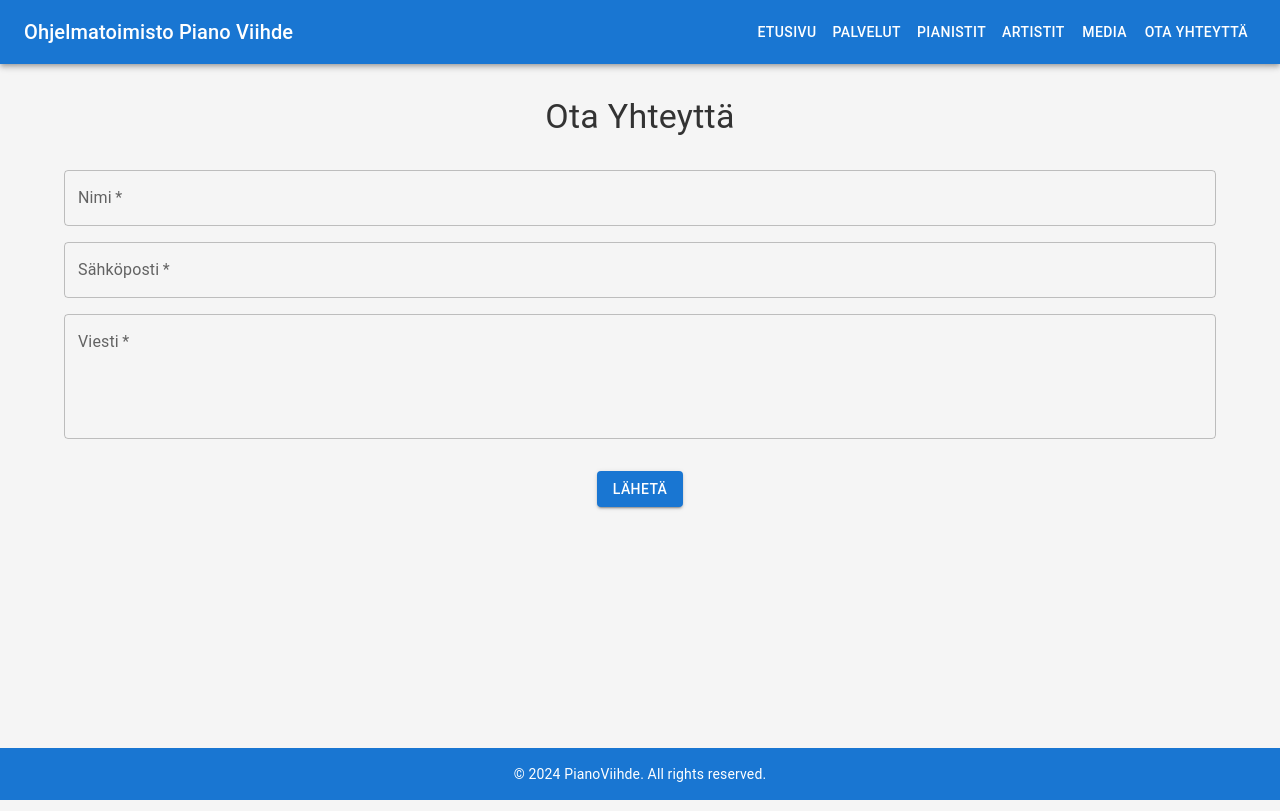
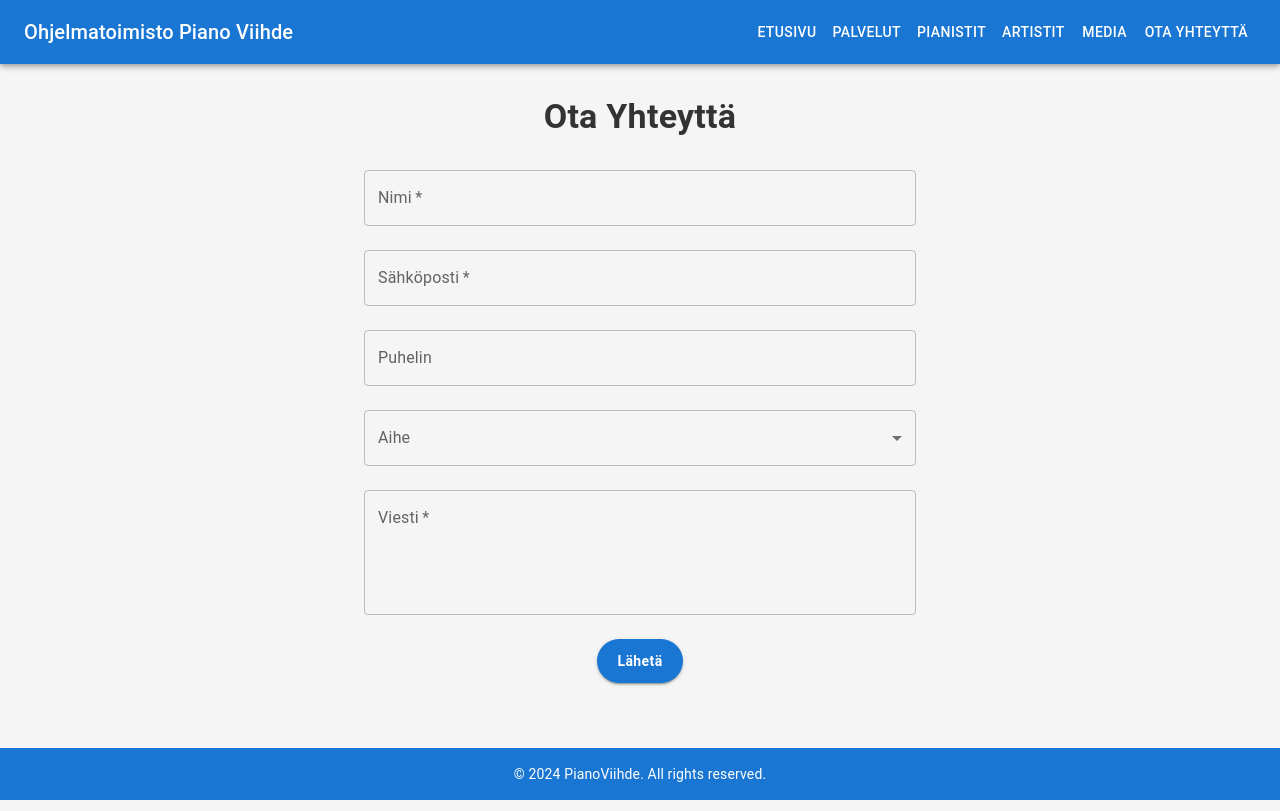
Before and after one commit to Shahtaa/PianoViihde, a React (Vite) app: page /contact in a window 1280 px wide. Built offline with nearby package versions, Linux system fonts and the light colour scheme.

Commit message:
contact form

```diff
--- a/src/components/Contact/Contact.jsx
+++ b/src/components/Contact/Contact.jsx
@@ -1,45 +1,135 @@
 import React, { useState } from 'react';
-import { Box, Container, TextField, Button, Typography } from '@mui/material';
+import { Box, Container, TextField, Button, Typography, Grid, MenuItem, Select, FormControl, InputLabel } from '@mui/material';
 
 function Contact() {
     const [name, setName] = useState('');
     const [email, setEmail] = useState('');
+    const [phone, setPhone] = useState('');
+    const [subject, setSubject] = useState('');
     const [message, setMessage] = useState('');
+    const [errors, setErrors] = useState({});
+
+    const subjects = [
+        'Pianistin varaus',
+        'Tapahtumamusiikki',
+        'Häiden viihde',
+        'Yritystilaisuudet',
+        'Yksityistilaisuudet',
+        'Hintatiedot',
+        'Saatavuuskysely',
+        'Erityistoiveet',
+        'Muu',
+    ];
+
+    const validateForm = () => {
+        let valid = true;
+        const newErrors = {};
+
+        if (!name) {
+            newErrors.name = 'Nimi on pakollinen';
+            valid = false;
+        }
+
+        if (!email) {
+            newErrors.email = 'Sähköposti on pakollinen';
+            valid = false;
+        } else if (!/\S+@\S+\.\S+/.test(email)) {
+            newErrors.email = 'Sähköpostin muoto ei ole oikea';
+            valid = false;
+        }
+
+        if (!message) {
+            newErrors.message = 'Viesti on pakollinen';
+            valid = false;
+        }
+
+        setErrors(newErrors);
+        return valid;
+    };
 
     const handleSubmit = (e) => {
         e.preventDefault();
-        // Process form data
-        console.log('Contact form submitted');
+
+        if (!validateForm()) {
+            return;
+        }
+
+        console.log('Contact form submitted:', { name, email, phone, subject, message });
     };
 
     return (
-        <Container sx={{ mt: 4 }}>
-            <Typography variant="h4" sx={{ mb: 4, textAlign: 'center' }}>
+        <Container maxWidth="sm" sx={{ mt: 4, mb: 6 }}>
+            <Typography variant="h4" sx={{ mb: 4, textAlign: 'center', fontWeight: 'bold' }}>
                 Ota Yhteyttä
             </Typography>
             <form onSubmit={handleSubmit}>
-                <Box sx={{ mb: 2 }}>
+                <Grid container spacing={3}>
+                    <Grid item xs={12}>
                         <TextField
+                            id="name"
+                            name="name"
                             label="Nimi"
                             variant="outlined"
                             fullWidth
                             value={name}
                             onChange={(e) => setName(e.target.value)}
                             required
+                            error={!!errors.name}
+                            helperText={errors.name}
+                            autoComplete="name"
                         />
-                </Box>
-                <Box sx={{ mb: 2 }}>
+                    </Grid>
+                    <Grid item xs={12}>
                         <TextField
+                            id="email"
+                            name="email"
                             label="Sähköposti"
                             variant="outlined"
                             fullWidth
                             value={email}
                             onChange={(e) => setEmail(e.target.value)}
                             required
+                            error={!!errors.email}
+                            helperText={errors.email}
+                            autoComplete="email"
                         />
-                </Box>
-                <Box sx={{ mb: 4 }}>
+                    </Grid>
+                    <Grid item xs={12}>
                         <TextField
+                            id="phone"
+                            name="phone"
+                            label="Puhelin"
+                            variant="outlined"
+                            fullWidth
+                            value={phone}
+                            onChange={(e) => setPhone(e.target.value)}
+                            autoComplete="tel"
+                        />
+                    </Grid>
+                    <Grid item xs={12}>
+                        <FormControl fullWidth>
+                            <InputLabel id="subject-label">Aihe</InputLabel>
+                            <Select
+                                labelId="subject-label"
+                                id="subject"
+                                name="subject"
+                                value={subject}
+                                onChange={(e) => setSubject(e.target.value)}
+                                required
+                                autoComplete="off"
+                            >
+                                {subjects.map((item, index) => (
+                                    <MenuItem key={index} value={item}>
+                                        {item}
+                                    </MenuItem>
+                                ))}
+                            </Select>
+                        </FormControl>
+                    </Grid>
+                    <Grid item xs={12}>
+                        <TextField
+                            id="message"
+                            name="message"
                             label="Viesti"
                             variant="outlined"
                             fullWidth
@@ -48,13 +138,27 @@ function Contact() {
                             value={message}
                             onChange={(e) => setMessage(e.target.value)}
                             required
+                            error={!!errors.message}
+                            helperText={errors.message}
+                            autoComplete="off"
                         />
-                </Box>
-                <Box sx={{ textAlign: 'center' }}>
-                    <Button type="submit" variant="contained" color="primary">
+                    </Grid>
+                    <Grid item xs={12} sx={{ textAlign: 'center' }}>
+                        <Button
+                            type="submit"
+                            variant="contained"
+                            color="primary"
+                            sx={{
+                                padding: '10px 20px',
+                                fontWeight: 'bold',
+                                borderRadius: '25px',
+                                textTransform: 'none',
+                            }}
+                        >
                             Lähetä
                         </Button>
-                </Box>
+                    </Grid>
+                </Grid>
             </form>
         </Container>
     );
```
Lines whose indentation alone changed are shown as unchanged.
